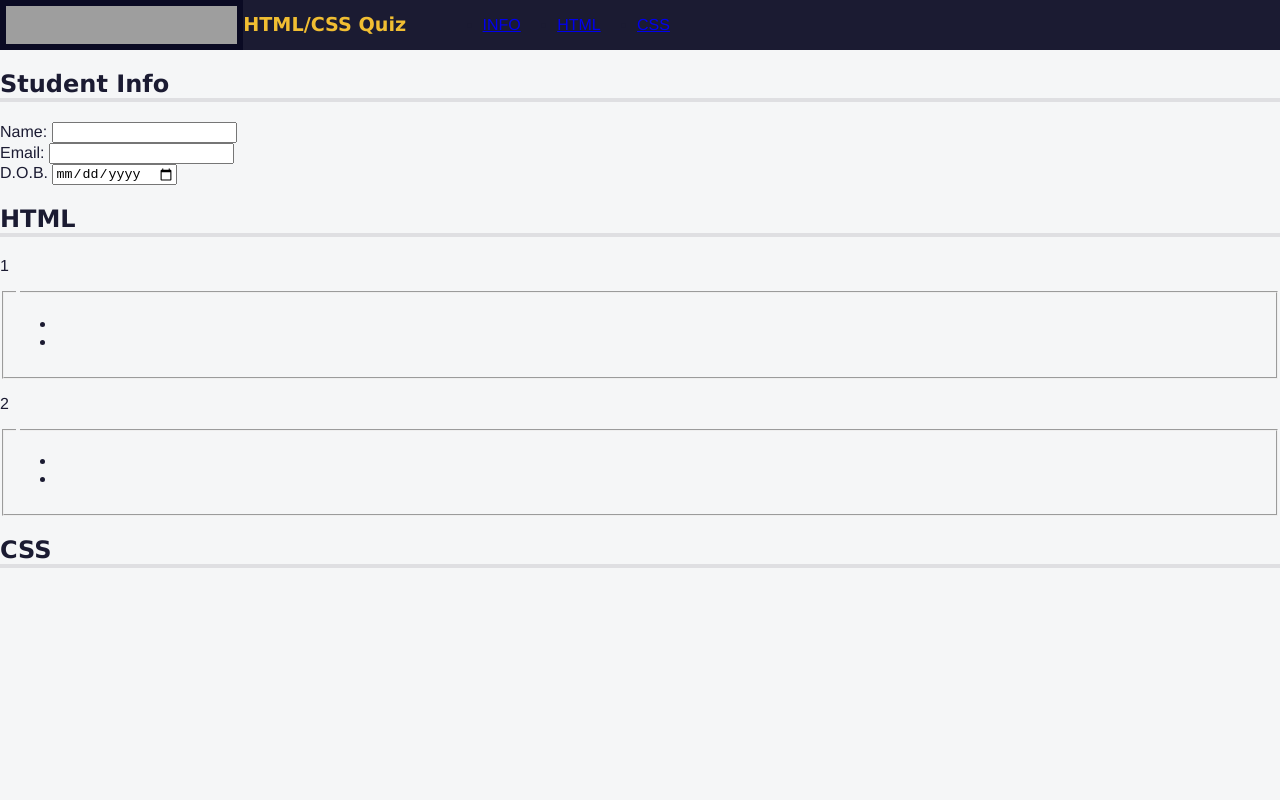
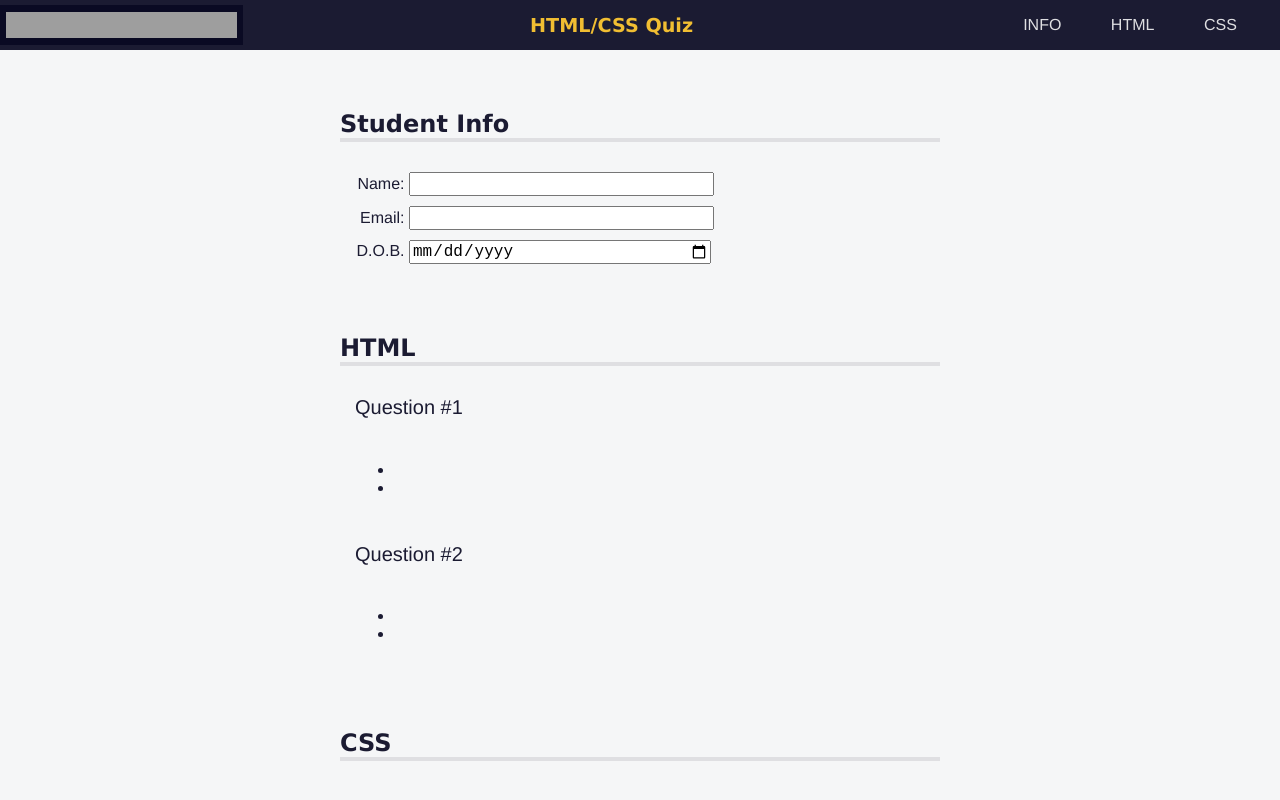
Before and after one commit to VERIFIED-git/HTML-CSS-Quiz, a plain HTML site: page index.html in a window 1280 px wide. Drawn offline with Linux system fonts and the light colour scheme; grey boxes are pictures that could not be loaded.

Commit message:
Update styles.css
more lines of code

```diff
--- a/styles.css
+++ b/styles.css
@@ -1,3 +1,9 @@
+@media (prefers-reduced-motion: no-preference) {
+  * {
+    scroll-behavior: smooth;
+  }
+}
+
 body {
   background: #f5f6f7;
   color: #1b1b32;
@@ -10,6 +16,10 @@ header {
   height: 50px;
   background-color: #1b1b32;
   display: flex;
+  justify-content: space-between;
+  align-items: center;
+  position: fixed;
+  top: 0;
 }
 
 #logo {
@@ -22,6 +32,7 @@ header {
 h1 {
   color: #f1be32;
   font-size: min(5vw, 1.2em);
+  text-align: center;
 }
 
 nav {
@@ -33,6 +44,39 @@ nav {
 nav > ul {
   display: flex;
   justify-content: space-evenly;
+  flex-wrap: wrap;
+  align-items: center;
+  padding-inline-start: 0;
+  margin-block: 0;
+  height: 100%;
+}
+
+nav > ul > li {
+  color: #dfdfe2;
+  margin: 0 0.2rem;
+  padding: 0.2rem;
+  display: block;
+}
+
+nav > ul > li:hover {
+  background-color: #dfdfe2;
+  color: #1b1b32;
+  cursor: pointer;
+}
+
+li > a {
+  color: inherit;
+  text-decoration: none;
+}
+
+main {
+  padding-top: 50px;
+}
+
+section {
+  width: 80%;
+  margin: 0 auto 10px auto;
+  max-width: 600px;
 }
 
 h1,
@@ -42,6 +86,90 @@ h2 {
 
 h2 {
   border-bottom: 4px solid #dfdfe2;
+  margin-top: 0px;
+  padding-top: 60px;
+}
+
+.info {
+  padding: 10px 0 0 5px;
+}
+
+.formrow {
+  margin-top: 30px;
+  padding: 0px 15px;
+}
+
+input {
+  font-size: 16px;
+}
+
+.info label, .info input {
+  display: inline-block;
+}
+
+.info input {
+  width: 50%;
+  text-align: left;
+}
+
+.info label {
+  width: 10%;
+  min-width: 55px;
+  text-align: right;
+}
+
+.question-block {
+  text-align: left;
+  display: block;
+  width: 100%;
+  margin-top: 20px;
+  padding-top: 5px;
+}
+
+p {
+  margin-top: 5px;
+  padding-left: 15px;
+  font-size: 20px;
+}
+
+p::before {
+  content: "Question #";
+}
+
+.question {
+  border: none;
+  padding-bottom: 0;
+}
+
+.answers-list {
+  list-style: none;
+  padding: 0;
+}
+
+button {
+  display: block;
+  margin: 40px auto;
+  width: 40%;
+  padding: 15px;
+  font-size: 23px;
+  background: #d0d0d5;
+  border: 3px solid #3b3b4f;
+}
+
+footer {
+  background-color: #2a2a40;
+  display: flex;
+  justify-content: center;
+}
+
+footer,
+footer a {
+  color: #dfdfe2;
+}
+
+address {
+  text-align: center;
+  padding: 0.3em;
 }
 
 .sr-only {
```
